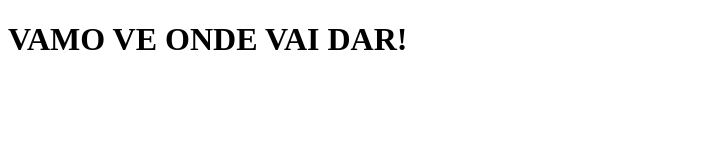
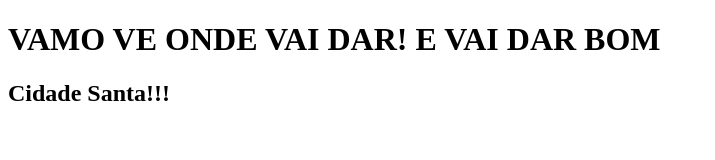
Before and after one commit to BZ3R0/treinamento_git, a plain HTML site: page index.html in a window 1280 px wide. Shown: the whole page, without its empty margins (0-715 px from the left). Drawn offline with Linux system fonts and the light colour scheme.

Commit message:
adicionadno h2

```diff
--- a/index.html
+++ b/index.html
@@ -5,6 +5,7 @@
     <title>E NOIZ</title>
   </head>
   <body>
-    <h1>VAMO VE ONDE VAI DAR!</h1>
+    <h1>VAMO VE ONDE VAI DAR! E VAI DAR BOM</h1>
+    <h2>Cidade Santa!!!</h2>
   </body>
 </html>
```
